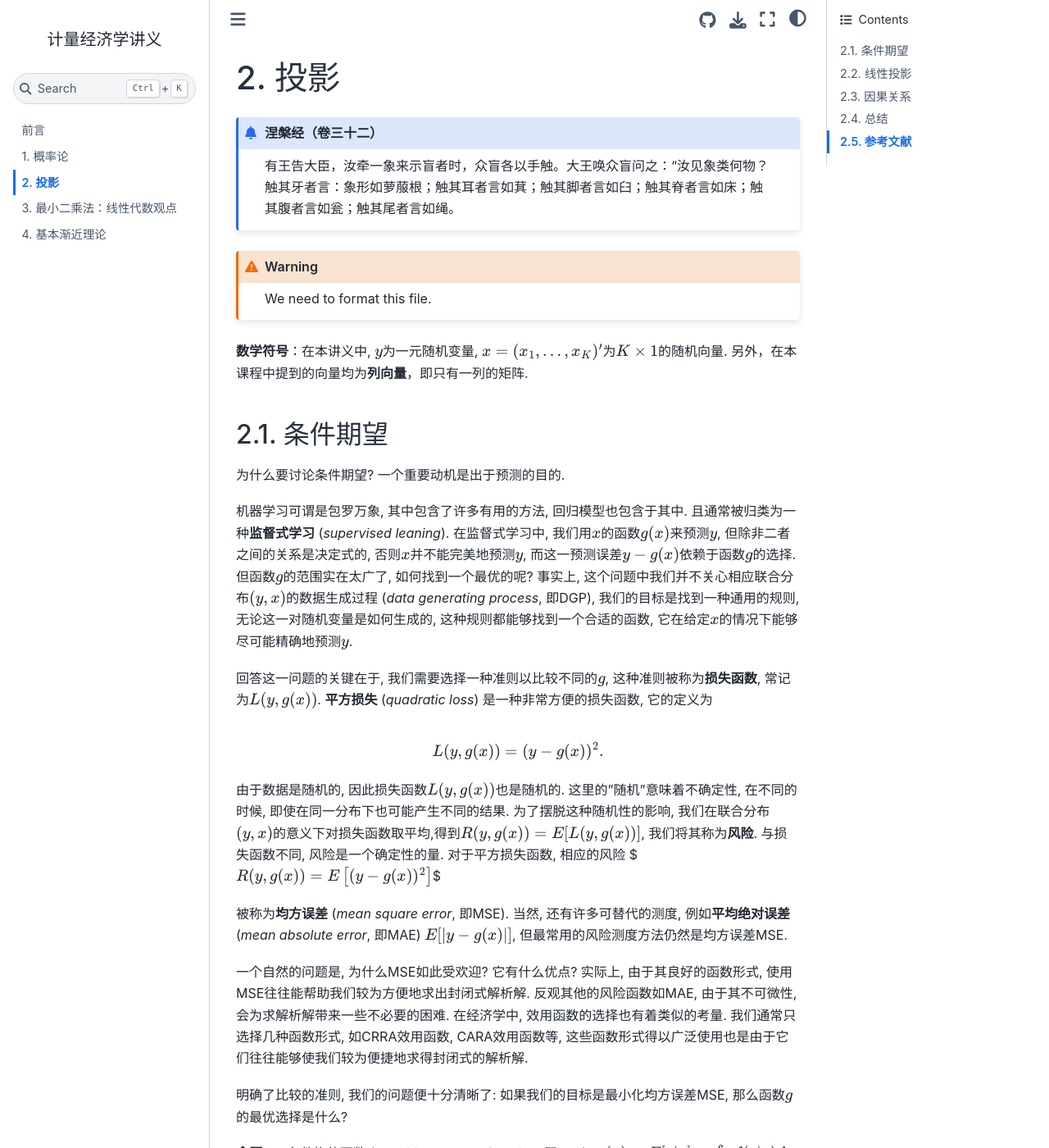
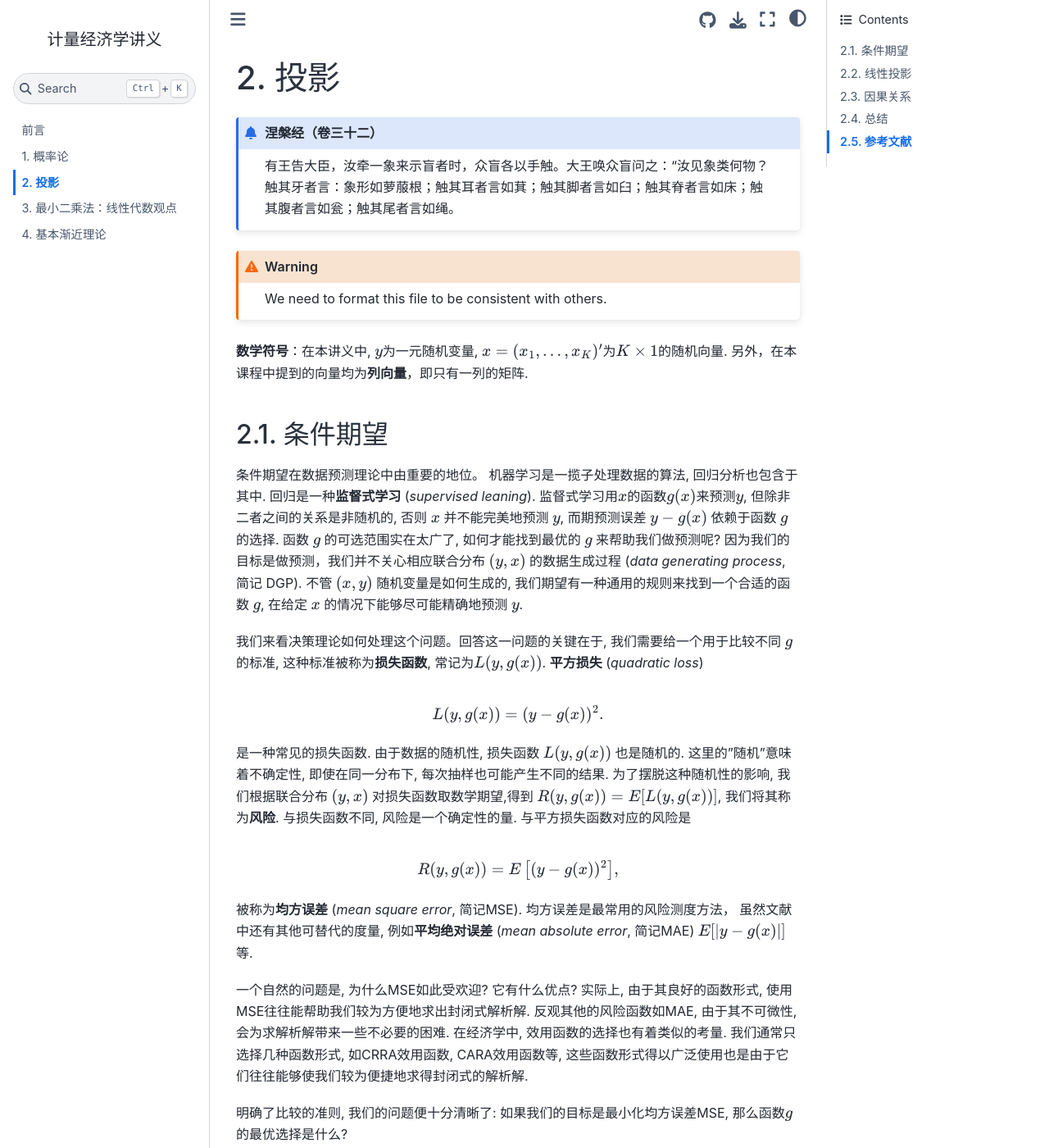
Before and after one commit to zhentaoshi/metrics1-cn, a Jupyter Book: the page built from lecture2-CN.md, in a window 1280 px wide and 1400 px high. Shown: the whole window at 82% size. Built offline with Jupyter Book 1.0.4 settings and Sphinx 7.4.7 and the Sphinx Book theme 1.1.4, drawn with Linux system fonts in a browser that asks for light colours.

Commit message:
revising lec1

````diff
--- a/lecture2-CN.md
+++ b/lecture2-CN.md
@@ -5,28 +5,31 @@
 ```
 
 ```{warning}
-We need to format this file.
+We need to format this file to be consistent with others.
 ```
 
 **数学符号**：在本讲义中, $y$为一元随机变量, $x=(x_1,...,x_K)^{\prime}$为$K\times1$的随机向量. 另外，在本课程中提到的向量均为**列向量**，即只有一列的矩阵.
 
 ## 条件期望
 
-为什么要讨论条件期望? 一个重要动机是出于预测的目的.
+条件期望在数据预测理论中由重要的地位。
+机器学习是一揽子处理数据的算法, 回归分析也包含于其中. 回归是一种**监督式学习** (*supervised leaning*). 监督式学习用$x$的函数$g(x)$来预测$y$, 但除非二者之间的关系是非随机的, 否则 $x$ 并不能完美地预测 $y$, 而期预测误差 $y-g(x)$ 依赖于函数 $g$ 的选择. 函数 $g$ 的可选范围实在太广了, 如何才能找到最优的 $g$ 来帮助我们做预测呢? 因为我们的目标是做预测，我们并不关心相应联合分布 $(y,x)$ 的数据生成过程 (*data generating process*, 简记 DGP). 不管 $(x,y)$ 随机变量是如何生成的, 我们期望有一种通用的规则来找到一个合适的函数 $g$, 在给定 $x$ 的情况下能够尽可能精确地预测 $y$.
 
-机器学习可谓是包罗万象, 其中包含了许多有用的方法, 回归模型也包含于其中. 且通常被归类为一种**监督式学习** (*supervised leaning*). 在监督式学习中, 我们用$x$的函数$g(x)$来预测$y$, 但除非二者之间的关系是决定式的, 否则$x$并不能完美地预测$y$, 而这一预测误差$y-g(x)$依赖于函数$g$的选择. 但函数$g$的范围实在太广了, 如何找到一个最优的呢? 事实上, 这个问题中我们并不关心相应联合分布$(y,x)$的数据生成过程 (*data generating process*, 即DGP), 我们的目标是找到一种通用的规则, 无论这一对随机变量是如何生成的, 这种规则都能够找到一个合适的函数, 它在给定$x$的情况下能够尽可能精确地预测$y$.
-
-回答这一问题的关键在于, 我们需要选择一种准则以比较不同的$g$, 这种准则被称为**损失函数**, 常记为$L(y,g(x))$. **平方损失** (*quadratic loss*) 是一种非常方便的损失函数, 它的定义为
+我们来看决策理论如何处理这个问题。回答这一问题的关键在于, 我们需要给一个用于比较不同 $g$ 的标准, 这种标准被称为**损失函数**, 常记为$L(y,g(x))$. **平方损失** (*quadratic loss*)
 
 $$
 L(y,g(x))=(y-g(x))^2.
 $$
-由于数据是随机的, 因此损失函数$L(y,g(x))$也是随机的. 这里的"随机"意味着不确定性, 在不同的时候, 即使在同一分布下也可能产生不同的结果. 为了摆脱这种随机性的影响, 我们在联合分布$(y,x)$的意义下对损失函数取平均,得到$R(y,g(x))=E[L(y,g(x))]$, 我们将其称为**风险**. 与损失函数不同, 风险是一个确定性的量. 对于平方损失函数, 相应的风险
+
+是一种常见的损失函数.
+由于数据的随机性, 损失函数 $L(y,g(x))$ 也是随机的. 这里的"随机"意味着不确定性, 即使在同一分布下, 每次抽样也可能产生不同的结果. 为了摆脱这种随机性的影响, 我们根据联合分布 $(y,x)$ 对损失函数取数学期望,得到 $R(y,g(x))=E[L(y,g(x))]$, 我们将其称为**风险**.
+与损失函数不同, 风险是一个确定性的量. 与平方损失函数对应的风险是
+
 $$
-R(y,g(x))=E\left[(y-g(x))^2 \right]
+R(y,g(x))=E\left[(y-g(x))^2 \right],
 $$
 
-被称为**均方误差** (*mean square error*, 即MSE). 当然, 还有许多可替代的测度, 例如**平均绝对误差** (*mean absolute error*, 即MAE) $E[|y-g(x)|]$, 但最常用的风险测度方法仍然是均方误差MSE.
+被称为**均方误差** (*mean square error*, 简记MSE). 均方误差是最常用的风险测度方法， 虽然文献中还有其他可替代的度量, 例如**平均绝对误差** (*mean absolute error*, 简记MAE) $E[|y-g(x)|]$ 等.
 
 一个自然的问题是, 为什么MSE如此受欢迎? 它有什么优点? 实际上, 由于其良好的函数形式, 使用MSE往往能帮助我们较为方便地求出封闭式解析解. 反观其他的风险函数如MAE, 由于其不可微性, 会为求解析解带来一些不必要的困难. 在经济学中, 效用函数的选择也有着类似的考量. 我们通常只选择几种函数形式, 如CRRA效用函数, CARA效用函数等, 这些函数形式得以广泛使用也是由于它们往往能够使我们较为便捷地求得封闭式的解析解.
 
````
Also changed, not shown: lecture1-CN.md (+90 -68 lines).
